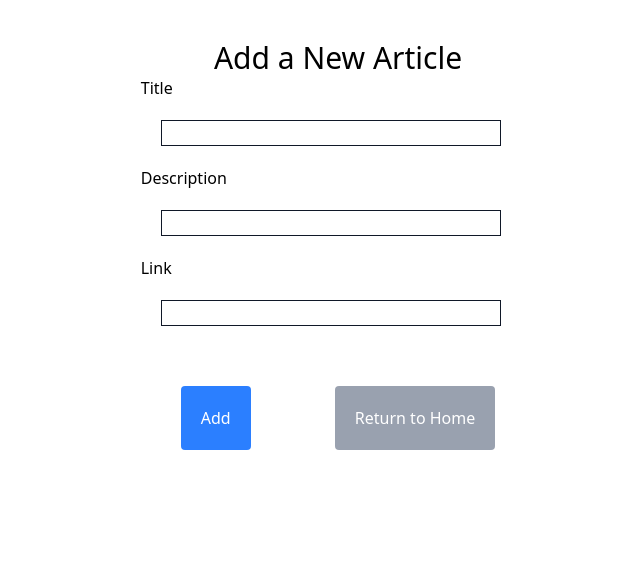
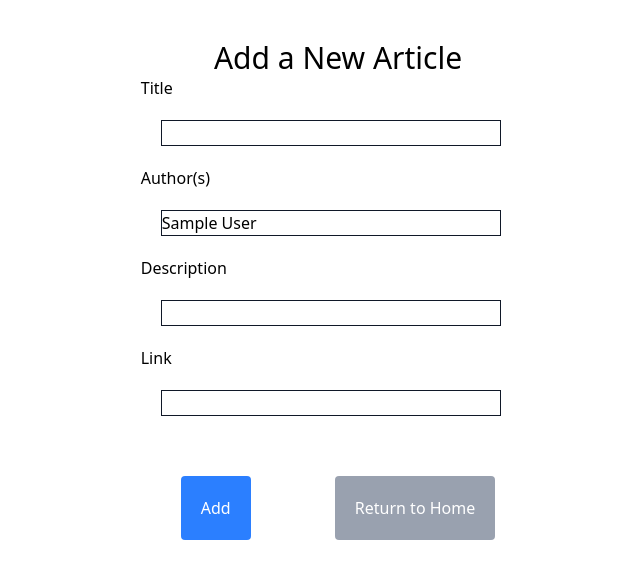
Before and after one commit to stmcpeters/KC7, a Flask app: template templates/add.html in a window 1280 px wide. Shown: the top 579 px of the page, without its empty margins (302-942 px from the left). Run offline with Flask 3, Linux system fonts and the light colour scheme; the template is opened without the code that fills it: most values are stand-ins (such as "Sample title", 1, 10 or a date in 2020).

Commit message:
Add author field to article creation and editing templates

```diff
--- a/templates/add.html
+++ b/templates/add.html
@@ -7,6 +7,10 @@
   <label for="title">Title</label>
   <br />
   <input type="text" name="title" id="title" class="ml-5 mt-5 mb-5 border border-gray-900 w-85" required>
+  <br />
+  <label for="author">Author(s)</label>
+  <br />
+  <input type="text" name="author" id="author" class="ml-5 mt-5 mb-5 border border-gray-900 w-85" required value="{{ article.author }}">
   <br />
   <label for="description">Description</label>
   <br />
--- a/templates/edit.html
+++ b/templates/edit.html
@@ -7,6 +7,10 @@
   <label for="title">Title</label>
   <br />
   <input type="textarea" name="title" id="title" class="ml-5 mt-5 mb-5 border border-gray-900 w-85" required value="{{ article.title }}">
+  <br />
+  <label for="author">Author(s)</label>
+  <br />
+  <input type="textarea" name="author" id="author" class="ml-5 mt-5 mb-5 border border-gray-900 w-85" required value="{{ article.author }}">
   <br />
   <label for="description">Description</label>
   <br />
--- a/templates/search.html
+++ b/templates/search.html
@@ -7,6 +7,7 @@
   <thead class="text-2xl font-serif bg-gray-600 text-white">
     <tr>
       <th>Title</th>
+      <th>Author(s)</th>
       <th>Description</th>
       <th colspan="2">Actions</th>
     </tr>
@@ -15,6 +16,7 @@
     {% for data in items_on_page %}
       <tr>
         <td class="p-10"><a class="underline" href="https://www.nytimes.com/{{ data.article_link }}">{{ data.title }}</a></td>
+        <td class="p-10 cursor-default">{{ data.author }}</td>
         <td class="p-10 cursor-default">{{ data.description }}</td>
         <td><button type="button" class="p-5 m-10 bg-green-800 text-white border cursor-pointer hover:bg-grey-700 rounded"><a href="/edit/{{ data.id }}">Edit</a></button></td>
         <td><button type="button" class="p-5 m-10 bg-red-600 text-white cursor-pointer hover:bg-grey-700 border rounded"><a href="/delete/{{ data.id }}">Delete</a></button></td>
```
